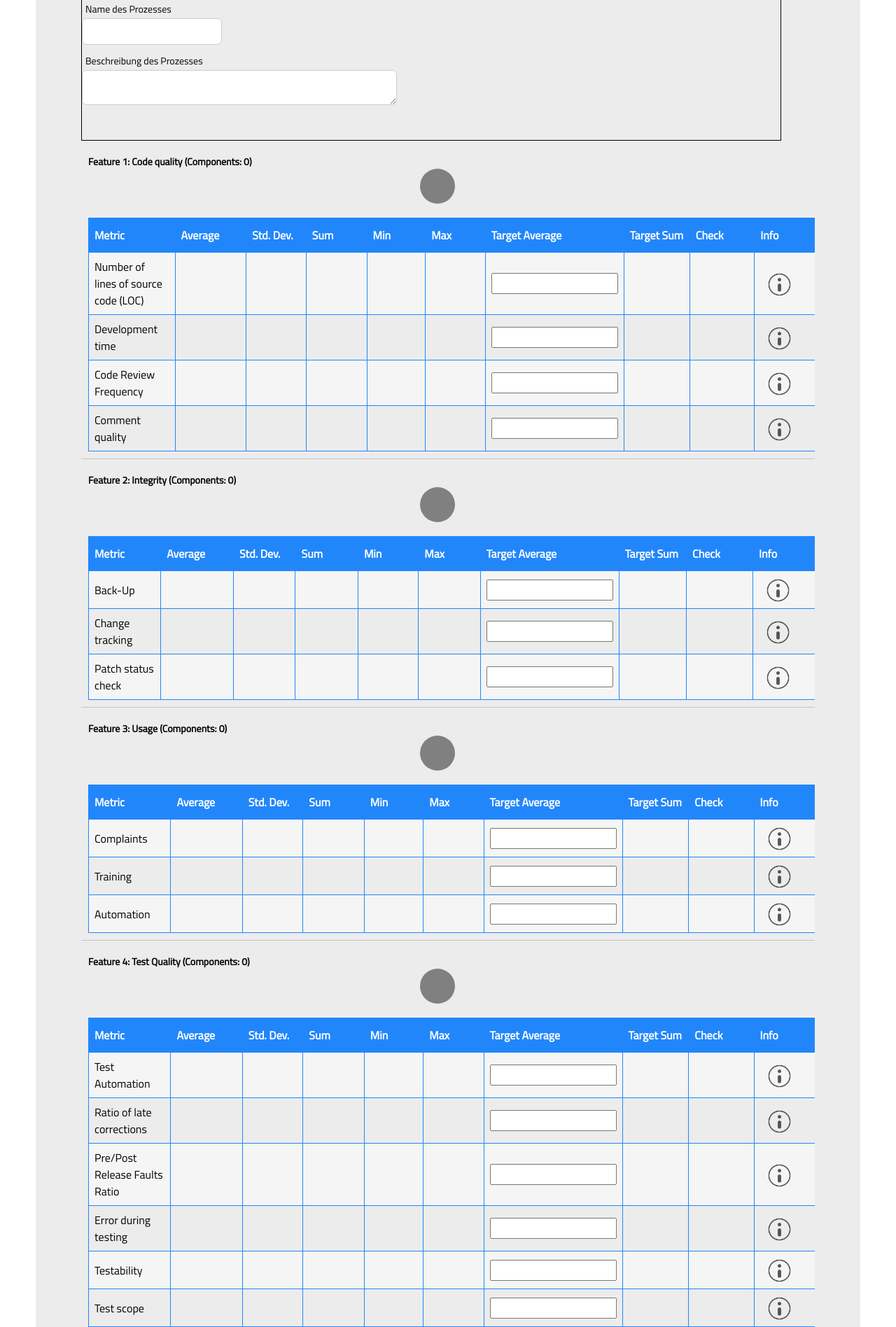
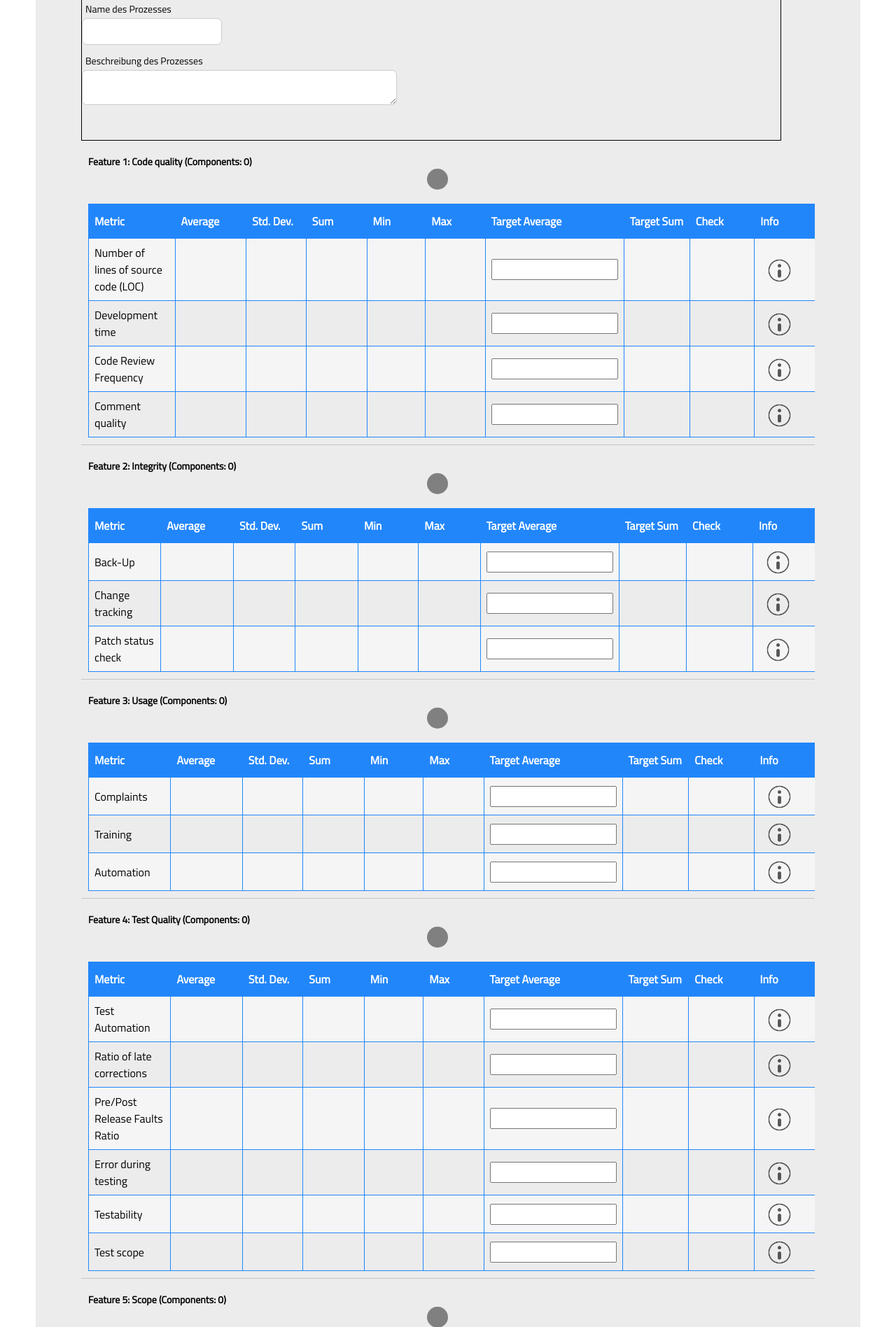
Before and after one commit to Praxisprojekt2021/praxisprojekt, a Flask app: page /process in a window 1280 px wide. Shown: the part 190-2086 px from the top of the page at 70% size. Run offline with Flask 2, Linux system fonts and the light colour scheme; some libraries are stand-ins or nearby versions.

Commit message:
212: Farben

```diff
--- a/frontend/static/css/process_styles.css
+++ b/frontend/static/css/process_styles.css
@@ -327,14 +327,3 @@
   font-size: 28px;
   font-weight: bolder;
 }
-
-.small-circle {
-  height: 50px;
-  width: 50px;
-  border-radius: 50%;
-  display: table;
-  margin: 0 auto;
-  display: flex;
-  align-items: center;
-  justify-content: center;
-}
--- a/frontend/static/css/styles.css
+++ b/frontend/static/css/styles.css
@@ -78,6 +78,7 @@ th {
     width: 2%;
     max-height: 3%;
 }
+
 #GreenCircle{
     width: 2%;
     max-height: 3%;
@@ -95,3 +96,14 @@ th {
     max-height: 3%;
     color: #ffc800;
 }
+
+.small-circle {
+    height: 30px;
+    width: 30px;
+    border-radius: 50%;
+    display: table;
+    margin: 0 auto;
+    display: flex;
+    align-items: center;
+    justify-content: center;
+}
--- a/frontend/static/js/helper.js
+++ b/frontend/static/js/helper.js
@@ -104,4 +104,43 @@ class Helper {
             document.getElementById('metrics-input').appendChild(div);
         });
     }
+
+    getCircleColor(score) {
+        let color;
+
+        if (score === null) {
+            color = "grey";
+        } else if(score < 80) {
+            color = "red";
+        } else if (score < 90) {
+            color = "yellow"
+        } else if (score < 100) {
+            color = "green"
+        } else {
+            color = "grey";
+        }
+        return color;
+    }
+
+    /**
+     * Render ball for each metric.
+     *
+     * @param fulfillment
+     * @param color
+     * @returns {string}
+     */
+    renderSmallCircle(fulfillment, color = false) {
+        if (!color) {
+            if(fulfillment === true) {
+                color = "green";
+            } else if(fulfillment === false) {
+                color = "red";
+            } else {
+                color = "grey";
+            }
+        }
+
+
+        return `<div class="small-circle" style="background-color: ${color}"></div>`;
+    }
 }
--- a/frontend/static/js/process-editor.js
+++ b/frontend/static/js/process-editor.js
@@ -189,7 +189,7 @@ function createMetricsSection(features, processData) {
         innerHTML += '<div class="accordion-toggle" onclick="toggleSection(this)">';
         innerHTML += '<div class="accordion-icon"></div>';
         innerHTML += '<div class="features-label">' + feature_header + '</div>';
-        innerHTML += renderCircle(feature_fulfillment);
+        innerHTML += helper.renderSmallCircle(feature_fulfillment);
         innerHTML += '</div>';
         innerHTML += '<nav class="dropdown-list">';
         innerHTML += '<div class="features-columns">';
@@ -275,7 +275,7 @@ function fillMetricRows(metricData, slug, processData) {
             metric_fulfillment = processData['actual_target_metrics'][slug]['fulfillment'];
             innerHTML_fulfillment = `
                         <td>${processData['actual_target_metrics'][slug]['target']['total']}</td>
-                        <td>${renderCircle(metric_fulfillment)}</td>
+                        <td>${helper.renderSmallCircle(metric_fulfillment)}</td>
                         <td><img src="images/info.png" loading="lazy" width="35" alt="" class="info-icon"></td>
                     </tr>`;
         }
@@ -294,34 +294,10 @@ function renderWholeProcessScoreCircle(wholeProcessScore) {
     let color;
     wholeProcessScore = parseInt(wholeProcessScore);
 
-    if(wholeProcessScore < 80) {
-        color = "red";
-    } else if (wholeProcessScore < 90) {
-        color = "yellow"
-    } else {
-        color = "green";
-    }
+    color = helper.getCircleColor(wholeProcessScore);
+
     document.getElementById("whole-process-score").setAttribute("style", `background-color:  ${color}`);
     document.getElementById("whole-process-score").innerHTML = `${wholeProcessScore}%`;
-}
-
-/**
- * Render ball for each metric.
- *
- * @param fulfillment
- * @returns {string}
- */
-function renderCircle(fulfillment) {
-    let color;
-    if(fulfillment === true) {
-        color = "green";
-    } else if(fulfillment === false) {
-        color = "red";
-    } else {
-        color = "grey";
-    }
-
-    return `<div class="small-circle" style="background-color: ${color}"></div>`;
 }
 
 
--- a/processing/calculations.py
+++ b/processing/calculations.py
@@ -150,7 +150,7 @@ def calculate_risk_score(process_dict: dict) -> dict:
     if amount > 0:
         score = int((sum / amount) * 100)
     else:
-        score = 0
+        score = None
 
     process_dict["score"] = score
 
```
Also changed, not shown: frontend/static/js/dashboard-renderer.js (+2 -9 lines).
